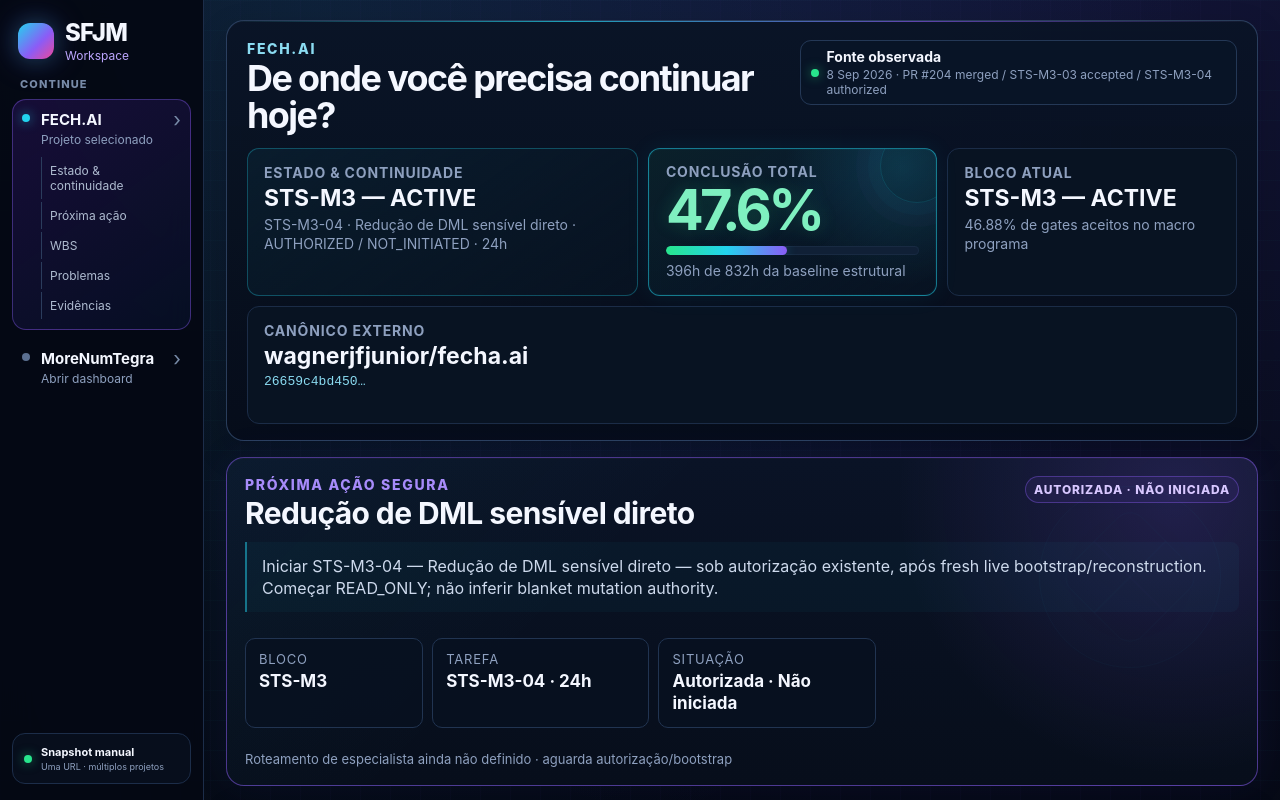
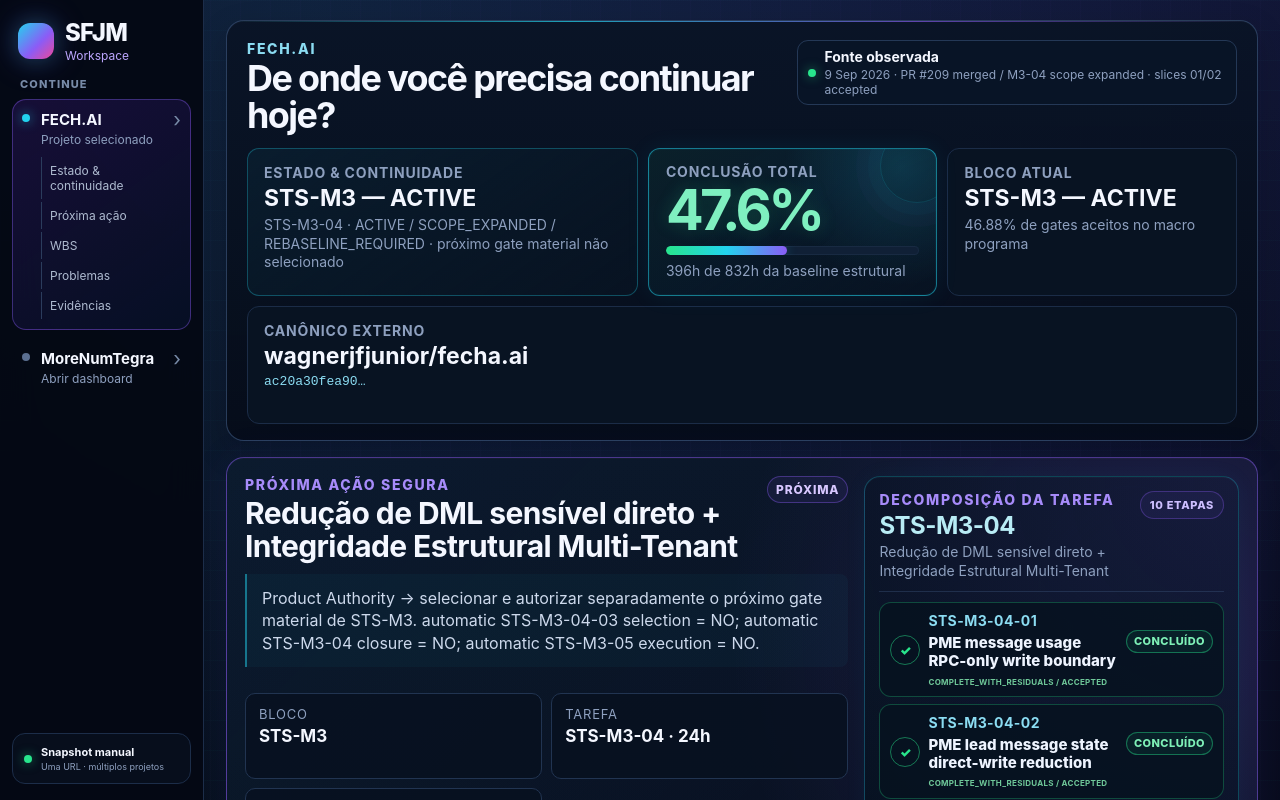
Before and after one commit to wagnerjfjunior/sfjm-workspace, a Next.js app: page / in a window 1280 px wide. Shown: the top 800 px of the page. Built offline with nearby package versions, Linux system fonts and the light colour scheme.

Commit message:
data: advance FECH.AI dashboard through M3-04 slice 02

```diff
--- a/data/workspace-demo.ts
+++ b/data/workspace-demo.ts
@@ -183,7 +183,7 @@ export const workspaceDemo = {
   checks: [
     { label: "Último milestone", value: "STS-M2 fechado · accepted with residuals" },
     { label: "Milestone atual", value: "STS-M3 · ACTIVE" },
-    { label: "Próxima ação", value: "Iniciar STS-M3-04 · Redução de DML sensível direto" },
+    { label: "Próxima ação", value: "Product Authority · selecionar/autorizar próximo gate material STS-M3" },
     { label: "Objetivo principal", value: "Preservado · Issue #141" },
     { label: "Histórico", value: "Preservado" },
     { label: "Security Go", value: "Não concedido" }
@@ -193,8 +193,8 @@ export const workspaceDemo = {
     {
       name: "FECH.AI",
       kind: "Projeto externo",
-      continuityState: "STS-M2 COMPLETE / ACCEPTED WITH RESIDUALS · STS-M3 ACTIVE · STS-M3-01 COMPLETE / ACCEPTED / FROZEN · STS-M3-02 COMPLETE / ACCEPTED WITH RESIDUALS · STS-M3-03 COMPLETE / ACCEPTED WITH RESIDUALS · STS-M3-04 AUTHORIZED / NOT_INITIATED",
-      nextSafeAction: "Iniciar STS-M3-04 — Redução de DML sensível direto — sob autorização existente, após fresh live bootstrap/reconstruction. Começar READ_ONLY; não inferir blanket mutation authority.",
+      continuityState: "STS-M2 COMPLETE / ACCEPTED WITH RESIDUALS · STS-M3 ACTIVE · STS-M3-04 ACTIVE / SCOPE_EXPANDED / REBASELINE_REQUIRED · STS-M3-04-01 COMPLETE / ACCEPTED WITH RESIDUALS · STS-M3-04-02 COMPLETE / ACCEPTED WITH RESIDUALS · CURRENT_AUTHORIZED_TECHNICAL_EXECUTION = NONE",
+      nextSafeAction: "Product Authority → selecionar e autorizar separadamente o próximo gate material de STS-M3. automatic STS-M3-04-03 selection = NO; automatic STS-M3-04 closure = NO; automatic STS-M3-05 execution = NO.",
       issues: [
         {
           id: "STS-GATE-SECURITY-GO",
@@ -388,7 +388,7 @@ export const workspaceDemo = {
           source: "docs/security/evidence/2026-09-08-sts-m3-02-authority-contract-by-context.md",
           sourceRef: "ec42e7b087dd1bf9b7ddc0cf05316e9d3e7979be",
           lastValidatedAt: "2026-09-08",
-          resolutionCondition: "mapear SERVICE_ONLY_COMMAND sob M3-03 e provar trusted runtime, owner, tenant/business binding, bounded side-effects, proof e kill path",
+          resolutionCondition: "M3-03 mapping concluído; provar downstream trusted runtime, service owner, tenant/business binding, bounded side-effects, runtime proof e revoke/kill path sob gate separadamente autorizado",
           displayPolicy: "RESIDUAL_RISKS"
         },
         {
@@ -434,24 +434,24 @@ export const workspaceDemo = {
           id: "STS-GATE-M3-M6",
           class: "FUTURE_GATE",
           scope: "STS-M3..STS-M6",
-          state: "STS-M3 ACTIVE / STS-M3-03 ACCEPTED_WITH_RESIDUALS / STS-M3-04 AUTHORIZED_NOT_INITIATED",
-          label: "STS-M3 está ACTIVE; STS-M3-03 foi aceito com residuals; STS-M3-04 está autorizado e ainda não iniciado",
+          state: "STS-M3 ACTIVE / STS-M3-04 ACTIVE_REBASELINE_REQUIRED / M3-04-01,02 ACCEPTED / NEXT_GATE_AUTH_REQUIRED",
+          label: "STS-M3-04 está ACTIVE com escopo expandido; slices 01/02 aceitos; próximo gate material exige seleção/autorização separada",
           blockingForCurrentTask: false,
-          source: "docs/sfjm/PROGRAM_TASK_GRAPH.md",
-          sourceRef: "ec42e7b087dd1bf9b7ddc0cf05316e9d3e7979be",
-          lastValidatedAt: "2026-09-08",
-          resolutionCondition: "iniciar STS-M3-04 após fresh bootstrap; STS-M3-05/06 permanecem separadamente gated",
+          source: "docs/sfjm/CURRENT_STATE.md + NEXT_SAFE_ACTION.md + PROGRAM_TASK_GRAPH.md",
+          sourceRef: "ac20a30fea9095f036d8d466e83794432d58ca89",
+          lastValidatedAt: "2026-09-09",
+          resolutionCondition: "Product Authority seleciona e autoriza separadamente o próximo gate material; M3-04-03 não é selecionado automaticamente",
           displayPolicy: "ROADMAP_GATES"
         }
       ] satisfies ProjectIssue[],
       repository: "wagnerjfjunior/fecha.ai",
-      observedSha: "26659c4bd450d5068e6eba311799f16465447317",
-      observedAt: "8 Sep 2026 · PR #204 merged / STS-M3-03 accepted / STS-M3-04 authorized",
-      verification: "Snapshot manual observado em 26659c4b… · CURRENT_ISSUES decision anchor = ec42e7b… · RESIDUAL=12 / published residual rows=12 · sem live sync",
+      observedSha: "ac20a30fea9095f036d8d466e83794432d58ca89",
+      observedAt: "9 Sep 2026 · PR #209 merged / M3-04 scope expanded · slices 01/02 accepted",
+      verification: "Snapshot manual observado em ac20a30f… · CURRENT_STATE/NEXT_SAFE_ACTION atuais; CURRENT_ISSUES permanece ancorado em ec42e7b… e é exibido como taxonomia tipada mais antiga · sem live sync",
       taskDecompositions: [{
         parentTaskId: "STS-M2-04",
         parentLabel: "Política target de DEFINER / RLS / DML",
-        source: "FECH.AI docs/sfjm/PROGRAM_TASK_GRAPH.md + CURRENT_STATE.md + NEXT_SAFE_ACTION.md @ 26659c4b…",
+        source: "FECH.AI docs/sfjm/PROGRAM_TASK_GRAPH.md + CURRENT_STATE.md + NEXT_SAFE_ACTION.md @ ac20a30f…",
         items: [
           {
             id: "STS-M2-04B",
@@ -531,6 +531,36 @@ export const workspaceDemo = {
             note: "Implementation/lifecycle/runtime residuals preserved; semantic target-authority blockers closed."
           }
         ]
+      },
+      {
+        parentTaskId: "STS-M3-04",
+        parentLabel: "Redução de DML sensível direto + Integridade Estrutural Multi-Tenant",
+        source: "FECH.AI docs/sfjm/PROGRAM_TASK_GRAPH.md @ ac20a30f…",
+        items: [
+          {
+            id: "STS-M3-04-01",
+            label: "PME message usage RPC-only write boundary",
+            state: "COMPLETE",
+            status: "COMPLETE_WITH_RESIDUALS / ACCEPTED",
+            note: "PR #205 merged; migration applied; post-apply catalog validation + smoke PASS; runtime/AppSec residuals preserved.",
+            evidenceRef: "docs/security/evidence/2026-09-08-sts-m3-04-01-pme-message-usage-rpc-only-acceptance.md"
+          },
+          {
+            id: "STS-M3-04-02",
+            label: "PME lead message state direct-write reduction",
+            state: "COMPLETE",
+            status: "COMPLETE_WITH_RESIDUALS / ACCEPTED",
+            note: "PR #207 merged; migration application SUCCESS; post-application read-only catalog validation PASS; runtime assurance separate/not performed."
+          },
+          { id: "STS-M3-04-03", label: "Global Tenant Surface & Relationship Inventory", state: "NOT_AUTHORIZED", status: "DEFINED_NOT_AUTHORIZED" },
+          { id: "STS-M3-04-04", label: "lista_avaliacoes Tenant-Relationship Hardening", state: "NOT_AUTHORIZED", status: "DEFINED_NOT_AUTHORIZED" },
+          { id: "STS-M3-04-05", label: "PME Catalog Tenant-Relationship Hardening", state: "NOT_AUTHORIZED", status: "DEFINED_NOT_AUTHORIZED" },
+          { id: "STS-M3-04-06", label: "Remaining Sensitive Direct-DML Adjudication & Remediation", state: "NOT_AUTHORIZED", status: "DEFINED_NOT_AUTHORIZED" },
+          { id: "STS-M3-04-07", label: "Tenant-Bound Database Invariant Verification", state: "NOT_AUTHORIZED", status: "DEFINED_NOT_AUTHORIZED" },
+          { id: "STS-M3-04-08", label: "Direct-Write / Bypass Call-Site Sweep", state: "NOT_AUTHORIZED", status: "DEFINED_NOT_AUTHORIZED" },
+          { id: "STS-M3-04-09", label: "Structural Cross-Tenant Negative Proofs", state: "NOT_AUTHORIZED", status: "DEFINED_NOT_AUTHORIZED" },
+          { id: "STS-M3-04-10", label: "Independent AppSec Closure Review", state: "NOT_AUTHORIZED", status: "DEFINED_NOT_AUTHORIZED" }
+        ]
       }]
     },
     {
@@ -554,8 +584,8 @@ export const workspaceDemo = {
   fechaiProgram: {
     name: "FECH.AI Security-to-Scale 2026",
     repository: "wagnerjfjunior/fecha.ai",
-    observedSha: "26659c4bd450d5068e6eba311799f16465447317",
-    observedAt: "8 Sep 2026 · PR #204 merged / M3-03 accepted / M3-04 authorized not initiated",
+    observedSha: "ac20a30fea9095f036d8d466e83794432d58ca89",
+    observedAt: "9 Sep 2026 · PR #209 merged / M3-04 expanded assurance graph; slices 01/02 accepted",
     programIssue: "#141",
     programObjective: "Reach a sellable, operable FECH.AI with a defensible Security Go candidate and a clear path out of the current frontend/backend monolith before year-end, without hiding unresolved risk or performing a big-bang rewrite.",
     objectiveSource: "FECH.AI Issue #141 + program-hierarchy BCR",
@@ -565,8 +595,8 @@ export const workspaceDemo = {
     specialistRouting: [] as SpecialistRoute[],
     lastCompletedMilestone: "STS-M2 — COMPLETE / ACCEPTED WITH IMPLEMENTATION-LIFECYCLE-CALLSITE-RUNTIME-APPSEC RESIDUALS",
     nextProgramMilestone: "STS-M4 — Frontend Modularization / App.jsx Extraction · PLANNED_NOT_AUTHORIZED",
-    activeWorkstream: "STS-M3 ACTIVE · STS-M3-01 COMPLETE / ACCEPTED / FROZEN · STS-M3-02 COMPLETE / ACCEPTED WITH RESIDUALS · STS-M3-03 COMPLETE / ACCEPTED WITH RESIDUALS · STS-M3-04 AUTHORIZED / NOT_INITIATED",
-    nextSafeAction: "Resolve live FECH.AI main → fresh bootstrap/reconstruction → initiate STS-M3-04 READ_ONLY-first under existing task authorization → no blanket SQL/RLS/grant/RPC/Supabase mutation authority",
+    activeWorkstream: "STS-M3 ACTIVE · STS-M3-04 ACTIVE / SCOPE_EXPANDED / REBASELINE_REQUIRED · M3-04-01/02 COMPLETE / ACCEPTED WITH RESIDUALS · CURRENT_AUTHORIZED_TECHNICAL_EXECUTION = NONE",
+    nextSafeAction: "Resolve live FECH.AI main → Product Authority select/separately authorize next material STS-M3 gate → automatic M3-04-03 selection = NO → no automatic M3-04 closure or M3-05 execution",
     securityGo: "NOT GRANTED",
     commercialization: "BLOCKED",
     weightingBasis: "Peso = duração planejada; progresso só avança quando o gate do milestone é aceito.",
@@ -834,20 +864,37 @@ export const workspaceDemo = {
         owner: "Backend/Data + Architecture + Product Authority",
         evidence: "COMPLETE / ACCEPTED WITH RESIDUALS. Authority contract by context frozen; implementation/runtime/AppSec downstream residuals preserved.",
         nextAction: "Consumir contrato congelado em M3-03; não reabrir M3-02 sem material invalidator."
+      },
+      {
+        id: "STS-M3-03",
+        label: "Privileged RPC Allowlist",
+        category: "PROGRAM",
+        state: "COMPLETE",
+        owner: "Backend/Data + Architecture + Product Authority",
+        evidence: "COMPLETE / ACCEPTED WITH RESIDUALS. 49/49 privileged candidates disposed; 2/2 service-only commands mapped; implementation/runtime compliance remains residual.",
+        nextAction: "Não reabrir M3-03 sem material invalidator; downstream compliance remains separately gated."
+      },
+      {
+        id: "STS-M3-04-01",
+        label: "PME message usage RPC-only write boundary",
+        category: "PROGRAM",
+        state: "COMPLETE",
+        owner: "Backend/Data + Product Authority",
+        evidence: "COMPLETE / ACCEPTED WITH RESIDUALS. Migration applied; post-apply catalog validation PASS; smoke PASS.",
+        nextAction: "Slice fechado; runtime/AppSec residuals permanecem separados."
+      },
+      {
+        id: "STS-M3-04-02",
+        label: "PME lead message state direct-write reduction",
+        category: "PROGRAM",
+        state: "COMPLETE",
+        owner: "Backend/Data + Product Authority",
+        evidence: "COMPLETE / ACCEPTED WITH RESIDUALS. Migration application SUCCESS; post-application read-only catalog validation PASS.",
+        nextAction: "Slice fechado; runtime assurance permanece separado / NOT_PERFORMED."
       }
     ] satisfies ExecutionItem[],
 
-    active: [
-      {
-        id: "STS-M3-04",
-        label: "Redução de DML sensível direto",
-        category: "PROGRAM",
-        state: "PLANNED",
-        owner: "Backend/Data + Product Authority gate",
-        evidence: "AUTHORIZED / NOT_INITIATED. Fresh live bootstrap required before initiation; start READ_ONLY reconstruction.",
-        nextAction: "Initiate STS-M3-04 after live bootstrap; do not infer blanket mutation authority."
-      }
-    ] satisfies ExecutionItem[],
+    active: [] satisfies ExecutionItem[],
 
     future: [
       {
@@ -951,6 +998,10 @@ export const workspaceDemo = {
       { date: "7 Sep 2026", text: "PR #201 mergeada: STS-M3-01 COMPLETE / ACCEPTED; STS-M3 ACTIVE; STS-M3-02 NEXT_ELIGIBLE / NOT_AUTHORIZED", kind: "PROGRAM" },
       { date: "8 Sep 2026", text: "PR #202 mergeada: STS-M3-02 COMPLETE / ACCEPTED WITH RESIDUALS; authority contract by context frozen", kind: "PROGRAM" },
       { date: "8 Sep 2026", text: "PR #203 mergeada: post-merge SFJM reconciliado; STS-M3-03 NEXT_ELIGIBLE / NOT_AUTHORIZED", kind: "PROGRAM" },
+      { date: "8 Sep 2026", text: "PR #204 mergeada: STS-M3-03 COMPLETE / ACCEPTED WITH RESIDUALS; STS-M3-04 autorizada", kind: "PROGRAM" },
+      { date: "8 Sep 2026", text: "PR #205/#206: STS-M3-04-01 aplicada, validada e aceita com residuals", kind: "REMEDIATION" },
+      { date: "8 Sep 2026", text: "PR #207/#208: STS-M3-04-02 aplicada, catalog validation PASS e aceita com residuals", kind: "REMEDIATION" },
+      { date: "8 Sep 2026", text: "PR #209: Security Go assurance program + relationship catalogs publicados; M3-04 expandida para 10 children e REBASELINE_REQUIRED", kind: "PROGRAM" },
       { date: "8 Sep 2026", text: "PR #204 mergeada: STS-M3-03 COMPLETE / ACCEPTED WITH RESIDUALS; STS-M3-04 AUTHORIZED / NOT_INITIATED", kind: "PROGRAM" },
       { date: "8 Sep 2026", text: "Vercel branch Preview mais recente = READY; tentativa anterior bloqueada por quota tratada como evento transitório/superseded", kind: "EVIDENCE" }
     ] satisfies TimelineItem[]
@@ -958,7 +1009,7 @@ export const workspaceDemo = {
   } satisfies ProgramSnapshot,
 
   fechaiWbs: {
-    source: "WBS structure: docs/roadmap/fechai-security-to-scale-2026-wbs.md · operational overlay: docs/sfjm/PROGRAM_TASK_GRAPH.md · current meaning: CURRENT_STATE.md + NEXT_SAFE_ACTION.md @ 26659c4b…",
+    source: "WBS structure baseline: docs/roadmap/fechai-security-to-scale-2026-wbs.md · operational overlay: docs/sfjm/PROGRAM_TASK_GRAPH.md · current meaning: CURRENT_STATE.md + NEXT_SAFE_ACTION.md @ ac20a30f…",
     basis: "Planning estimates for visibility, not clocked timesheets.",
     totalCriticalHours: 832,
     completedHours: 396,
@@ -966,8 +1017,8 @@ export const workspaceDemo = {
     preSecurityGoBacklogHours: 116,
     plannedBacklogHours: 104,
     currentPackage: "STS-M3 — ACTIVE",
-    currentTask: "STS-M3-04 · Redução de DML sensível direto · AUTHORIZED / NOT_INITIATED · 24h",
-    note: "Rótulos/horas vêm da WBS estrutural; identidade externa usa STS-Mx-yy e wbsId preserva Mx-yy. STS-M3-03 está COMPLETE / ACCEPTED WITH RESIDUALS; STS-M3-04 está AUTHORIZED / NOT_INITIATED. Horas são planejamento, não timesheet.",
+    currentTask: "STS-M3-04 · ACTIVE / SCOPE_EXPANDED / REBASELINE_REQUIRED · próximo gate material não selecionado",
+    note: "832h é baseline estrutural histórica. STS-M3-04 foi expandida para 10 children e exige rebaseline; antigo 24h não deve ser tratado como estimativa corrente. CURRENT_AUTHORIZED_TECHNICAL_EXECUTION = NONE.",
     milestones: [
       {
         id: "STS-M0",
@@ -1019,7 +1070,7 @@ export const workspaceDemo = {
           { id: "STS-M3-01", wbsId: "M3-01", label: "Identity / membership / team / role model", hours: 24, state: "COMPLETE", note: "COMPLETE / ACCEPTED · children = NONE YET per PROGRAM_TASK_GRAPH · residuals preserved in CURRENT_ISSUES." },
           { id: "STS-M3-02", wbsId: "M3-02", label: "Authority contract por contexto", hours: 28, state: "COMPLETE", note: "COMPLETE / ACCEPTED WITH RESIDUALS · authority contract frozen · children = NONE YET per PROGRAM_TASK_GRAPH" },
           { id: "STS-M3-03", wbsId: "M3-03", label: "Allowlist de RPCs privilegiadas", hours: 24, state: "COMPLETE", note: "COMPLETE / ACCEPTED WITH RESIDUALS · 49/49 candidates disposed · 2/2 service-only mapped · children = NONE YET per PROGRAM_TASK_GRAPH" },
-          { id: "STS-M3-04", wbsId: "M3-04", label: "Redução de DML sensível direto", hours: 24, state: "PLANNED", note: "AUTHORIZED / NOT_INITIATED · fresh live bootstrap required · start READ_ONLY reconstruction · children = NONE YET per PROGRAM_TASK_GRAPH" },
+          { id: "STS-M3-04", wbsId: "M3-04", label: "Redução de DML sensível direto + Integridade Estrutural Multi-Tenant", hours: 24, state: "ACTIVE", note: "ACTIVE_REBASELINE_REQUIRED · SCOPE_EXPANDED · children=10 · M3-04-01/02 COMPLETE_WITH_RESIDUALS · M3-04-03..10 DEFINED_NOT_AUTHORIZED · CURRENT_AUTHORIZED_TECHNICAL_EXECUTION = NONE" },
           { id: "STS-M3-05", wbsId: "M3-05", label: "Fechamento Auth / Admin flows", hours: 24, state: "PLANNED", note: "PLANNED_NOT_AUTHORIZED · children = NONE YET per PROGRAM_TASK_GRAPH" },
           { id: "STS-M3-06", wbsId: "M3-06", label: "Staging / test plan de segurança", hours: 28, state: "PLANNED", note: "PLANNED_NOT_AUTHORIZED · children = NONE YET per PROGRAM_TASK_GRAPH" }
         ]
@@ -1101,7 +1152,7 @@ export const workspaceDemo = {
   contexts: [
     { icon: "🧠", label: "Objetivo Preservado", value: "Issue #141" },
     { icon: "☑", label: "Histórico Preservado", value: "Append-only" },
-    { icon: "🗺", label: "Plano Futuro", value: "M3-04 → STS-M6" },
+    { icon: "🗺", label: "Plano Futuro", value: "M3-04-03..10 → STS-M6" },
     { icon: "📁", label: "Evidências Canônicas", value: "GitHub" },
     { icon: "🔒", label: "Governança Mantida", value: "Ativa" },
     { icon: "◉", label: "Fonte Verificada", value: "main" }
@@ -1110,17 +1161,17 @@ export const workspaceDemo = {
   currentState: [
     { label: "Último milestone concluído", value: "STS-M2 · accepted with residuals" },
     { label: "Milestone atual", value: "STS-M3 · ACTIVE" },
-    { label: "Próxima continuidade", value: "Iniciar STS-M3-04 após fresh live bootstrap" },
+    { label: "Próxima continuidade", value: "Product Authority · selecionar/autorizar próximo gate material STS-M3" },
     { label: "Objetivo", value: "Issue #141 · PRESERVED" }
   ] satisfies SourceRow[],
 
   sources: [
-    { label: "FECH.AI main", value: "26659c4b…", badge: true },
+    { label: "FECH.AI main", value: "ac20a30f…", badge: true },
     { label: "Program objective", value: "#141 OPEN · PRESERVED", badge: true },
     { label: "Current state source", value: "docs/sfjm/CURRENT_STATE.md", badge: true },
     { label: "Program task graph", value: "docs/sfjm/PROGRAM_TASK_GRAPH.md", badge: true },
     { label: "Current issues", value: "docs/sfjm/CURRENT_ISSUES.md · typed", badge: true },
-    { label: "WBS structure", value: "832h · structural baseline", badge: true },
+    { label: "WBS structure", value: "832h baseline · M3-04 REBASELINE_REQUIRED", badge: true },
     { label: "Vercel Preview", value: "READY · latest branch preview", badge: true },
     { label: "SES main / routing", value: "61cee7b3… · manual", badge: true },
     { label: "Snapshot", value: "Manual · validated 8 Sep · not live-synced", badge: true }
```
